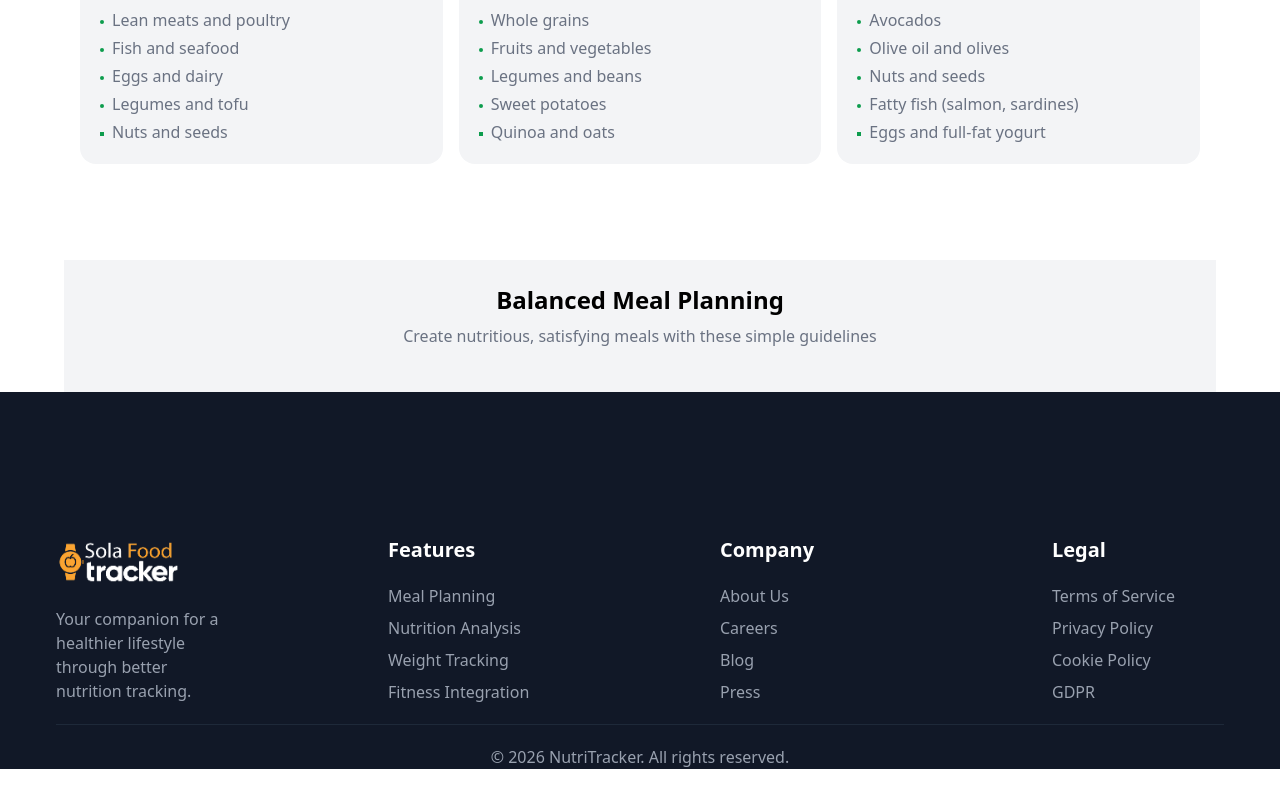
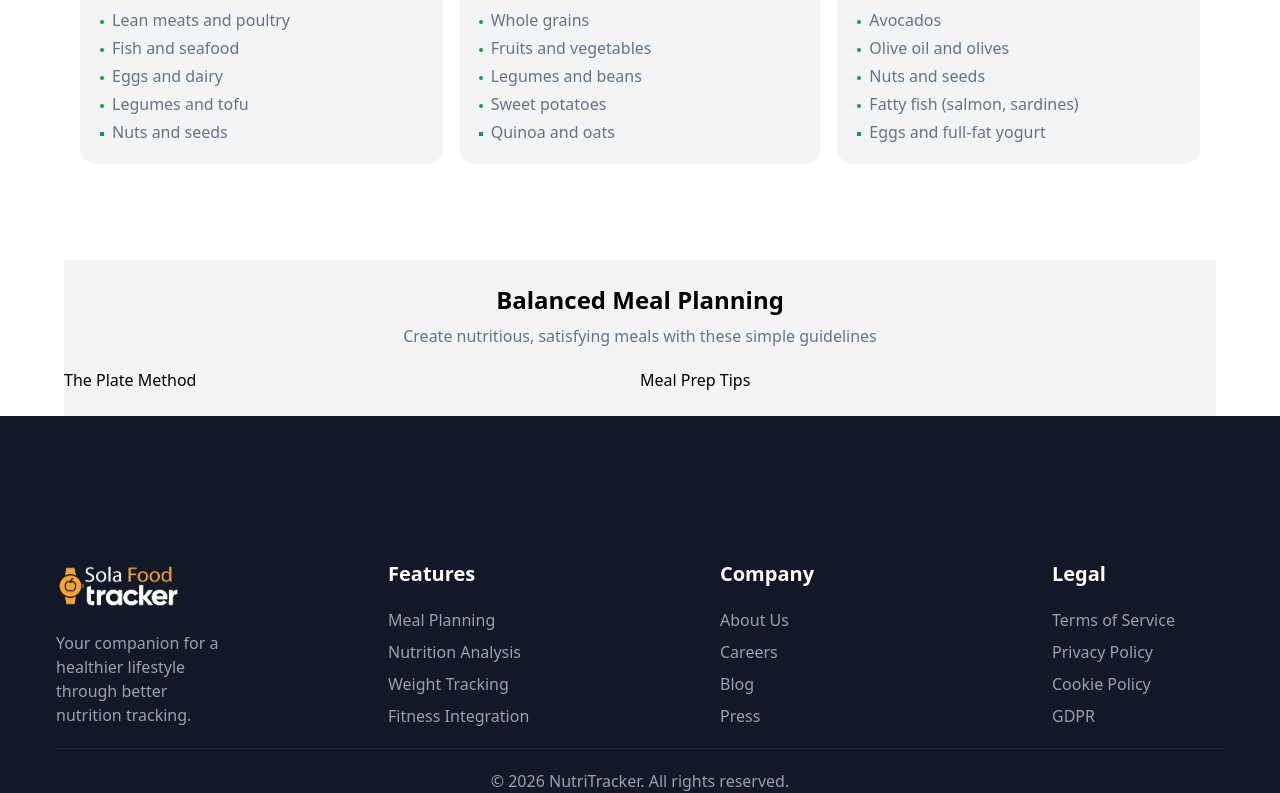
Before and after one commit to Abdalla-00/-Weight-Loss, a React (Vite) app: page /Nutrition in a window 1280 px wide. Shown: the part 1849-2642 px from the top of the page. Before the commit the page ends 2618 px from the top, so only its background shows below. Built offline with nearby package versions, Linux system fonts and the light colour scheme.

Commit message:
make map for balanced

```diff
--- a/src/components/Balanced.jsx
+++ b/src/components/Balanced.jsx
@@ -12,12 +12,12 @@ const Balanced = () => {
         }
       />
 
-      <div className="grid grid-cols-1 md:grid-cols-2 mt-5">
-        {balanced.map((item)=>{
-          <div>
-              <h1>{item.tips}</h1>
+      <div className="grid grid-cols-1 md:grid-cols-2 mt-5 ">
+        {balanced.map((item)=>(
+          <div className="">
+            <h1>{item.title}</h1>
           </div>
-        })}
+        ))}
       </div>
     </div>
   );
```
